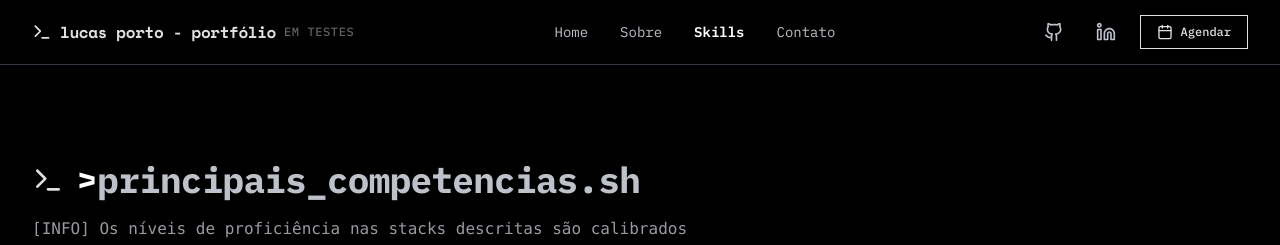
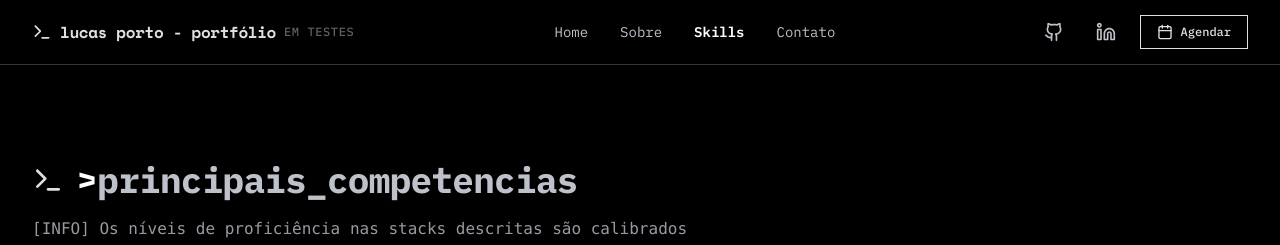
Before and after one commit to portolucaslp26/portfolio2026, a React (Vite) app: page /skills in a window 1280 px wide. Shown: the top 245 px of the page. Built offline with nearby package versions, Linux system fonts and the light colour scheme.

Commit message:
Corrigindo layout

```diff
--- a/src/pages/Skills.jsx
+++ b/src/pages/Skills.jsx
@@ -136,7 +136,7 @@ export default function Skills() {
             &gt;
             <TypeAnimation
                     sequence={[
-                      "principais_competencias.sh",
+                      "principais_competencias",
                       4000
                     ]}
                     wrapper="span"
```
